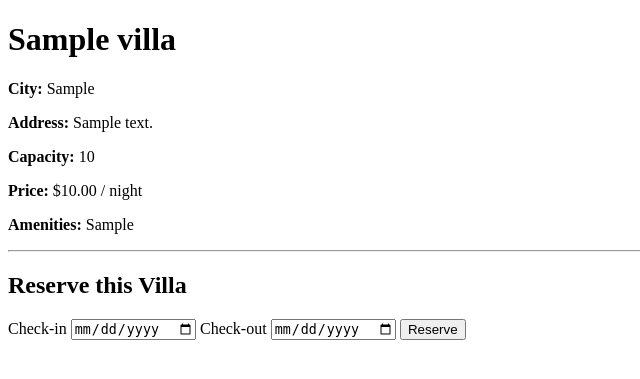
After one commit to alireza85149/RestBox, a Django app: page /reservations/villa_detail/1 in a window 1280 px wide. The commit adds this page. Shown: the top 379 px of the page, without its empty margins (0-640 px from the left). Run offline with Django 5.2, Linux system fonts and the light colour scheme; tables that the repository leaves empty hold one stand-in row (values such as "Sample post").

Commit message:
the villa detail page is added

```diff
--- a/RestBox/reservations/templates/reservations/guest_dashboard.html
+++ b/RestBox/reservations/templates/reservations/guest_dashboard.html
@@ -29,7 +29,7 @@
         <h2>Available Villas</h2>
         {% if searched_villas %}
             {% for villa in searched_villas %}
-                <div class="villa-card">
+                <div>
                     <h3>{{ villa.title }}</h3>
                     <p><strong>City:</strong> {{ villa.city }}</p>
                     <p><strong>Capacity:</strong> {{ villa.capacity }}</p>
--- /dev/null
+++ b/RestBox/reservations/templates/reservations/villa_detail.html
@@ -0,0 +1,23 @@
+<!DOCTYPE html>
+<body>
+    <h1>{{ villa.title }}</h1>
+    <p><strong>City:</strong> {{ villa.city }}</p>
+    <p><strong>Address:</strong> {{ villa.address }}</p>
+    <p><strong>Capacity:</strong> {{ villa.capacity }}</p>
+    <p><strong>Price:</strong>
+        ${{ villa.price_per_night }} / night
+    </p>
+    <p><strong>Amenities:</strong> {{villa.amenities}}</p>
+    <hr>
+    <h2>Reserve this Villa</h2>
+    <form method="POST">
+        {% csrf_token %}
+        <label>Check-in</label>
+        <input type="date" name="check_in">
+        <label>Check-out</label>
+        <input type="date" name="check_out">
+        <button type="submit">
+            Reserve
+        </button>
+    </form>
+</body>
--- a/RestBox/reservations/urls.py
+++ b/RestBox/reservations/urls.py
@@ -2,5 +2,6 @@ from django.urls import path
 from . import views
 app_name = 'reservations'
 urlpatterns = [
-    path('guest_dashboard/', views.guest_dashboard, name='guest_dashboard')
+    path('guest_dashboard/', views.guest_dashboard, name='guest_dashboard'),
+    path('villa_detail/<int:villa_id>', views.villa_detail, name='villa_detail'),
 ]
--- a/RestBox/reservations/views.py
+++ b/RestBox/reservations/views.py
@@ -1,4 +1,4 @@
-from django.shortcuts import render
+from django.shortcuts import render, get_object_or_404
 from .models import Reservation
 from Villas.models import Villa
 
@@ -22,3 +22,7 @@ def guest_dashboard(request):
             'count' : reservs.count(),
             'searched_villas': Villa.objects.all()
         })
+
+def villa_detail(request, villa_id):
+    villa = get_object_or_404(Villa, villa_id=villa_id)
+    return render(request, 'reservations/villa_detail.html', {'villa': villa})
```
